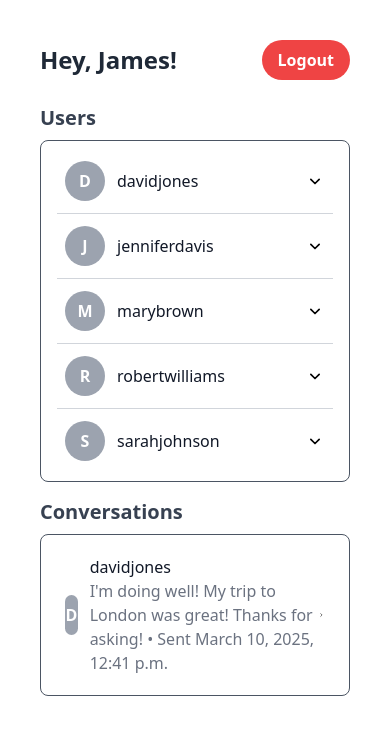
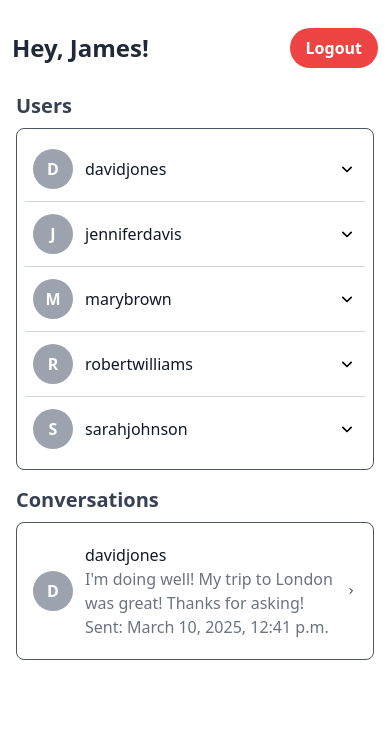
Before and after one commit to oehrlein/jbl-chat, a Django app: page / in a window 390 px wide. Shown: the top 735 px of the page. Run offline with Django 3.2, Linux system fonts and the light colour scheme; a user stored in the database is signed in; data comes from the database, SQL or seed files in the repository; some libraries are stand-ins or nearby versions.

Commit message:
Updated templates for better responsive design

```diff
--- a/jbl_chat/chat/templates/components/conversation_detail.html
+++ b/jbl_chat/chat/templates/components/conversation_detail.html
@@ -1,6 +1,6 @@
 <div class="flex flex-col h-[calc(100vh-8rem)] border-t md:px-20 py-4">
   <div class="flex flex-col-reverse overflow-y-auto">
-    <div class="p-4" id="message-container">
+    <div id="message-container" class="min-h-[144px] md:min-h-[120px] py-4 md:px-4">
     {% if messages %}
       {% for message in messages %}
         {% include 'components/message_detail.html' %}
@@ -12,7 +12,7 @@
     {% endif %}
     </div>
   </div>
-  <div class="bg-white p-4 border-t">
+  <div class="bg-white py-4 md:px-4 border-t">
     <form
       class="flex"
       hx-post="{% url 'message-api' partner_user_id %}"
--- a/jbl_chat/chat/templates/components/index_list.html
+++ b/jbl_chat/chat/templates/components/index_list.html
@@ -16,7 +16,7 @@
             <div class="w-10 h-10 bg-gray-400 rounded-full flex items-center justify-center text-white font-semibold">
               {{ result.username|first|upper }}
             </div>
-            <div class="ml-3">
+            <div class="ml-3{% if type == "conversations" %} flex-auto w-[50%] sm:w-[80%]{% endif %}">
               <p class="text-md font-medium text-gray-900">
                 {{ result.username }}
               </p>
@@ -25,11 +25,11 @@
                   <span class="text-md font-small text-gray-500">
                     {{ result.content }}
                   </span>
-                  <span class="text-md font-medium text-gray-500">
+                  <span class="text-md font-medium text-gray-500 hidden sm:inline">
                     &#x2022;
                   </span>
-                  <span class="text-md font-small text-gray-500">
-                    Sent {{ result.created_at }}
+                  <span class="text-md font-small text-gray-500 block sm:inline">
+                    Sent: {{ result.created_at }}
                   </span>
                 </div>
               {% endif %}
--- a/jbl_chat/chat/templates/components/index_section.html
+++ b/jbl_chat/chat/templates/components/index_section.html
@@ -6,7 +6,7 @@
       Conversations
     {% endif %}
   </h2>
-  <div id="user-list" class="border border-gray-600 px-4 py-2 rounded-lg">
+  <div id="user-list" class="border border-gray-600 px-2 py-2 md:px-4 rounded-lg">
     {% include 'components/index_list.html' %}
   </div>
 </div>
--- a/jbl_chat/chat/templates/components/message_detail.html
+++ b/jbl_chat/chat/templates/components/message_detail.html
@@ -1,5 +1,5 @@
 <div class="mb-4{% if force_sender_format or message.sender.username == request.user.username %} flex justify-end{% endif %}">
-  <div class="{% if force_sender_format or message.sender.username == request.user.username %}bg-gray-800 text-white{% else %}bg-white border{% endif %} rounded-lg p-3 w-[40%] lg:w-[30%]">
+  <div class="{% if force_sender_format or message.sender.username == request.user.username %}bg-gray-800 text-white{% else %}bg-white border{% endif %} rounded-lg p-3 w-[80%] sm:w-[40%] lg:w-[30%]">
     <p>
       {{ message.content }}
     </p>
--- a/jbl_chat/chat/templates/index.html
+++ b/jbl_chat/chat/templates/index.html
@@ -3,8 +3,8 @@
 {% block title %}Home{% endblock %}
 
 {% block content %}
-<div id="user-data" class="p-6">
-  <div class="flex justify-between items-center mb-6">
+<div id="user-data" class="py-3 md:px-6 md:py-6">
+  <div class="flex justify-between items-center -mx-1 mb-6 sm:mx-0">
     <h1 class="text-2xl font-bold text-gray-800">
       Hey, {{ request.user.first_name }}!
     </h1>
--- a/jbl_chat/chat/templates/login.html
+++ b/jbl_chat/chat/templates/login.html
@@ -4,7 +4,7 @@
 
 {% block content %}
 <div class="flex justify-center items-center min-h-[80vh]">
-  <div class="border border-gray-800 rounded-2xl p-8 w-full max-w-md">
+  <div class="border border-gray-800 rounded-2xl p-6 sm:p-8 w-full max-w-md">
     <h1 class="text-2xl font-bold text-center text-gray-800 mb-6">
       JBL Chat Login
     </h1>
```
Also changed, not shown: jbl_chat/chat/templates/components/user_detail.html (+10 -10 lines), jbl_chat/chat/templates/conversation.html (+5 -5 lines).
